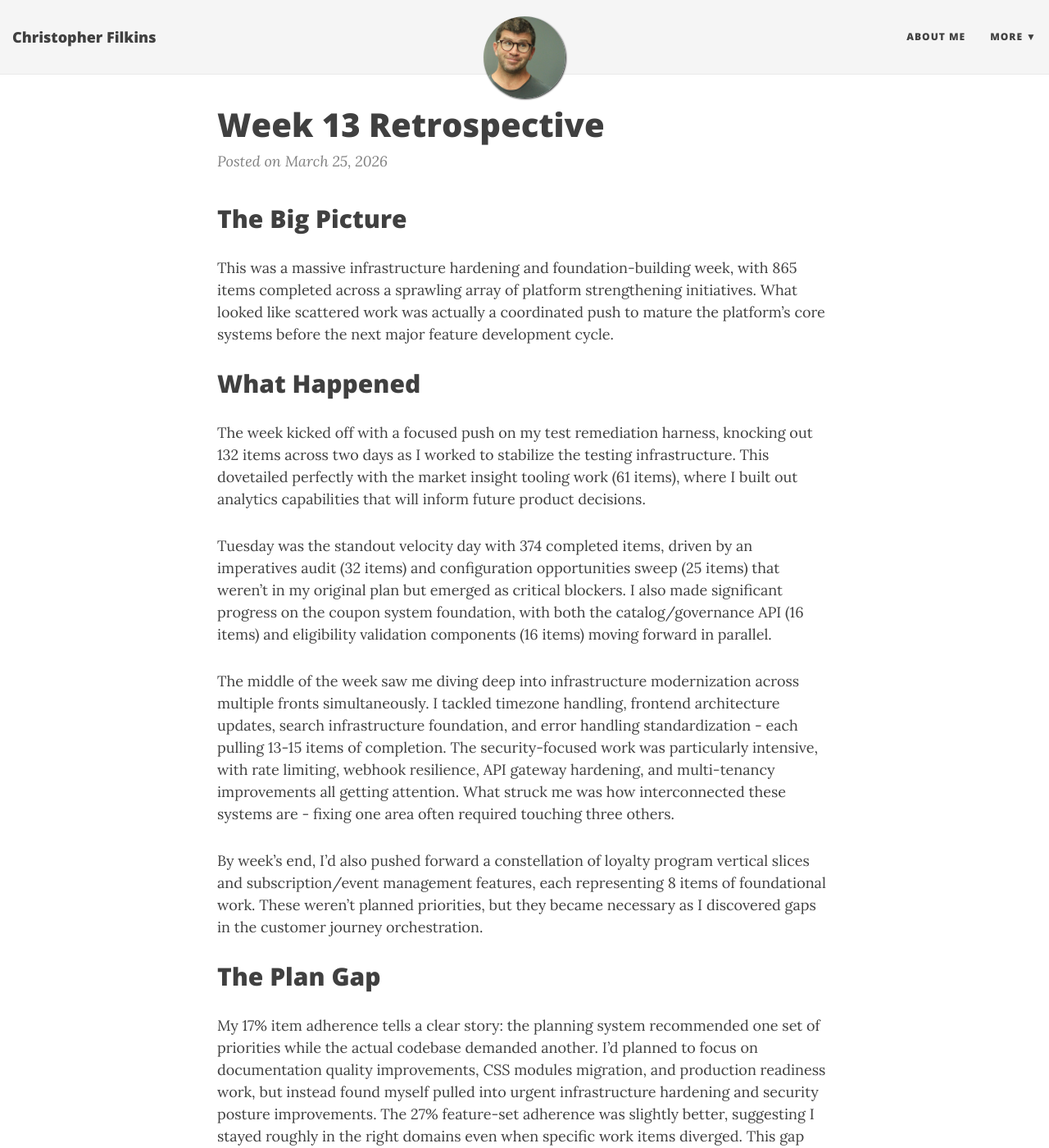
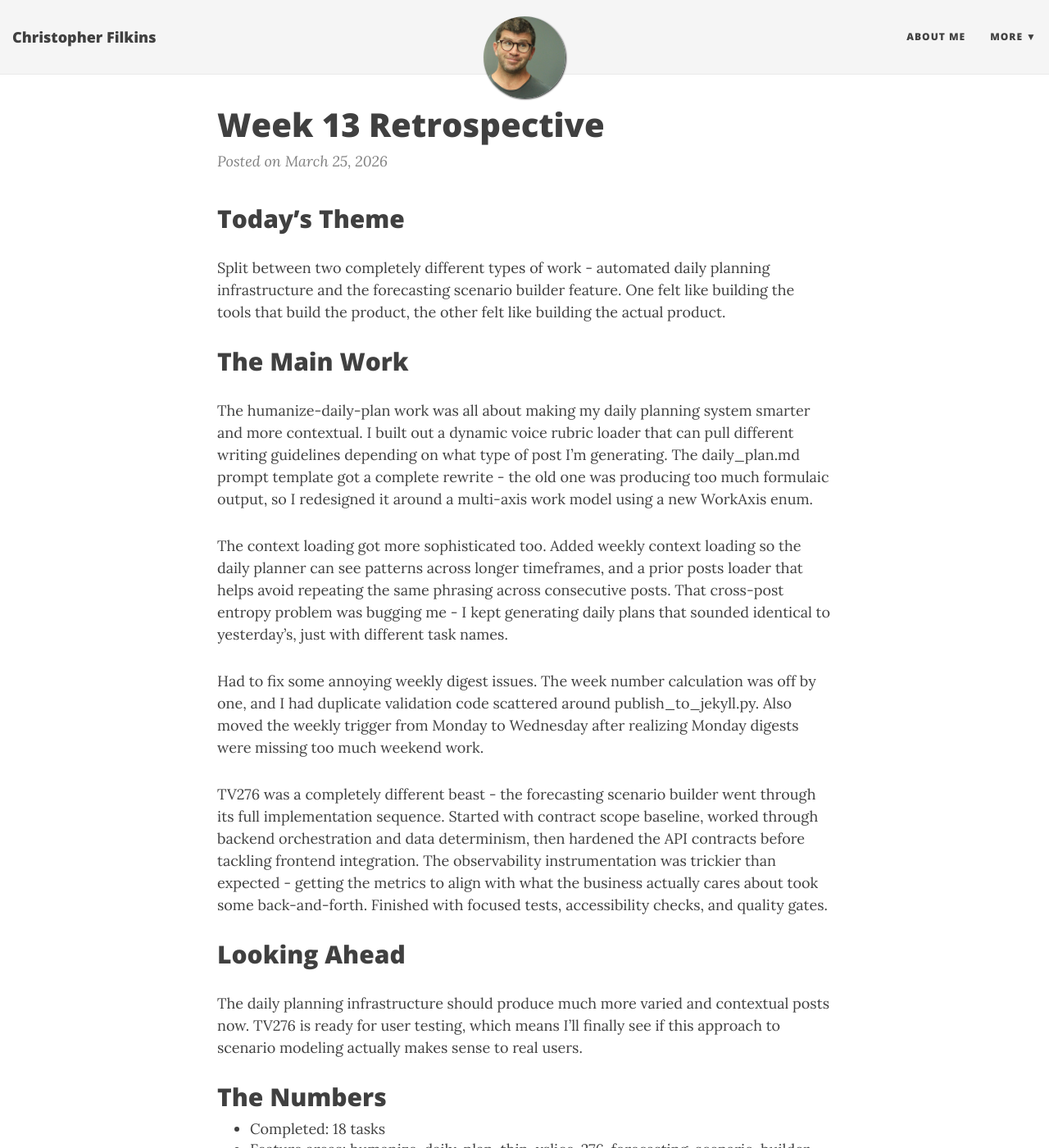
Before and after one commit to filchyboy/filchyboy.github.io, a Jekyll site: the page built from _posts/2026-03-25-week-13-retrospective.md, in a window 1280 px wide and 1400 px high. Shown: the whole window at 82% size. Built offline with Jekyll 4.4.1, drawn with Linux system fonts in a browser that asks for light colours; nearby versions of some CDN libraries; some of the changed text lies outside the part shown.

Commit message:
Update build-in-public update: Humanize Daily Plan

```diff
--- a/_posts/2026-03-25-week-13-retrospective.md
+++ b/_posts/2026-03-25-week-13-retrospective.md
@@ -1,28 +1,26 @@
----
-layout: post
-title: "Week 13 Retrospective"
-date: 2026-03-25
-categories: [weekly, retrospective]
-tags: [build-in-public, weekly-digest]
----
+## Today's Theme
 
-## The Big Picture
-This was a massive infrastructure hardening and foundation-building week, with 865 items completed across a sprawling array of platform strengthening initiatives. What looked like scattered work was actually a coordinated push to mature the platform's core systems before the next major feature development cycle.
+Split between two completely different types of work - automated daily planning infrastructure and the forecasting scenario builder feature. One felt like building the tools that build the product, the other felt like building the actual product.
 
-## What Happened
-The week kicked off with a focused push on my test remediation harness, knocking out 132 items across two days as I worked to stabilize the testing infrastructure. This dovetailed perfectly with the market insight tooling work (61 items), where I built out analytics capabilities that will inform future product decisions.
+## The Main Work
 
-Tuesday was the standout velocity day with 374 completed items, driven by an imperatives audit (32 items) and configuration opportunities sweep (25 items) that weren't in my original plan but emerged as critical blockers. I also made significant progress on the coupon system foundation, with both the catalog/governance API (16 items) and eligibility validation components (16 items) moving forward in parallel.
+The humanize-daily-plan work was all about making my daily planning system smarter and more contextual. I built out a dynamic voice rubric loader that can pull different writing guidelines depending on what type of post I'm generating. The daily_plan.md prompt template got a complete rewrite - the old one was producing too much formulaic output, so I redesigned it around a multi-axis work model using a new WorkAxis enum.
 
-The middle of the week saw me diving deep into infrastructure modernization across multiple fronts simultaneously. I tackled timezone handling, frontend architecture updates, search infrastructure foundation, and error handling standardization - each pulling 13-15 items of completion. The security-focused work was particularly intensive, with rate limiting, webhook resilience, API gateway hardening, and multi-tenancy improvements all getting attention. What struck me was how interconnected these systems are - fixing one area often required touching three others.
+The context loading got more sophisticated too. Added weekly context loading so the daily planner can see patterns across longer timeframes, and a prior posts loader that helps avoid repeating the same phrasing across consecutive posts. That cross-post entropy problem was bugging me - I kept generating daily plans that sounded identical to yesterday's, just with different task names.
 
-By week's end, I'd also pushed forward a constellation of loyalty program vertical slices and subscription/event management features, each representing 8 items of foundational work. These weren't planned priorities, but they became necessary as I discovered gaps in the customer journey orchestration.
+Had to fix some annoying weekly digest issues. The week number calculation was off by one, and I had duplicate validation code scattered around publish_to_jekyll.py. Also moved the weekly trigger from Monday to Wednesday after realizing Monday digests were missing too much weekend work.
 
-## The Plan Gap
-My 17% item adherence tells a clear story: the planning system recommended one set of priorities while the actual codebase demanded another. I'd planned to focus on documentation quality improvements, CSS modules migration, and production readiness work, but instead found myself pulled into urgent infrastructure hardening and security posture improvements. The 27% feature-set adherence was slightly better, suggesting I stayed roughly in the right domains even when specific work items diverged. This gap isn't a failure - it's the reality of working on a complex platform where emergent priorities often trump planned ones. My Tuesday burst day exemplifies this perfectly: high throughput on critical but unplanned work that couldn't wait.
+TV276 was a completely different beast - the forecasting scenario builder went through its full implementation sequence. Started with contract scope baseline, worked through backend orchestration and data determinism, then hardened the API contracts before tackling frontend integration. The observability instrumentation was trickier than expected - getting the metrics to align with what the business actually cares about took some back-and-forth. Finished with focused tests, accessibility checks, and quality gates.
 
-## Under the Radar
-The 409 untracked commits across six categories reveal the hidden infrastructure work that makes everything else possible. I spent considerable effort on tracker validation fixes, test configuration updates, and style enforcement automation - mundane but essential work that doesn't map neatly to feature development but keeps the development experience smooth. The dependency management and code structure refactoring commits particularly reflect the ongoing maintenance tax of a mature codebase.
+## Looking Ahead
 
-## Setting Up Next Week
-This week's infrastructure hardening creates a solid foundation for more focused feature development. The completed coupon system groundwork positions me well to tackle the remaining pricing and redemption workflows, while the security and observability improvements should reduce the operational friction that's been slowing down deployment cycles. I'm particularly curious whether the test remediation and market insight tooling investments will pay dividends in faster feedback loops. The challenge will be maintaining momentum on the foundational work while not losing sight of the customer-facing features that were deferred this week.
+The daily planning infrastructure should produce much more varied and contextual posts now. TV276 is ready for user testing, which means I'll finally see if this approach to scenario modeling actually makes sense to real users.
+
+## The Numbers
+- Completed: 18 tasks
+- Feature areas: humanize-daily-plan, thin-vslice-276-forecasting-scenario-builder
+
+
+<!-- Generated by dev-tracker publish_to_jekyll.py (AI mode) -->
+<!-- accomplished-date: 2026-03-25 -->
+<!-- unit-ids: hdp-rubric-loader,hdp-daily-plan-prompt-rewrite,hdp-work-axis-enum,hdp-weekly-context-loader,hdp-prior-posts-loader,hdp-strip-redundant-header,hdp-weekly-publishing,hdp-wednesday-trigger,hdp-fix-week-number,hdp-remove-duplicate-code,tv276-contract-scope-baseline,tv276-backend-orchestration,tv276-data-determinism,tv276-api-contract-hardening,tv276-frontend-integration,tv276-observability-instrumentation,tv276-focused-tests-a11y,tv276-quality-gates-handoff -->
```
